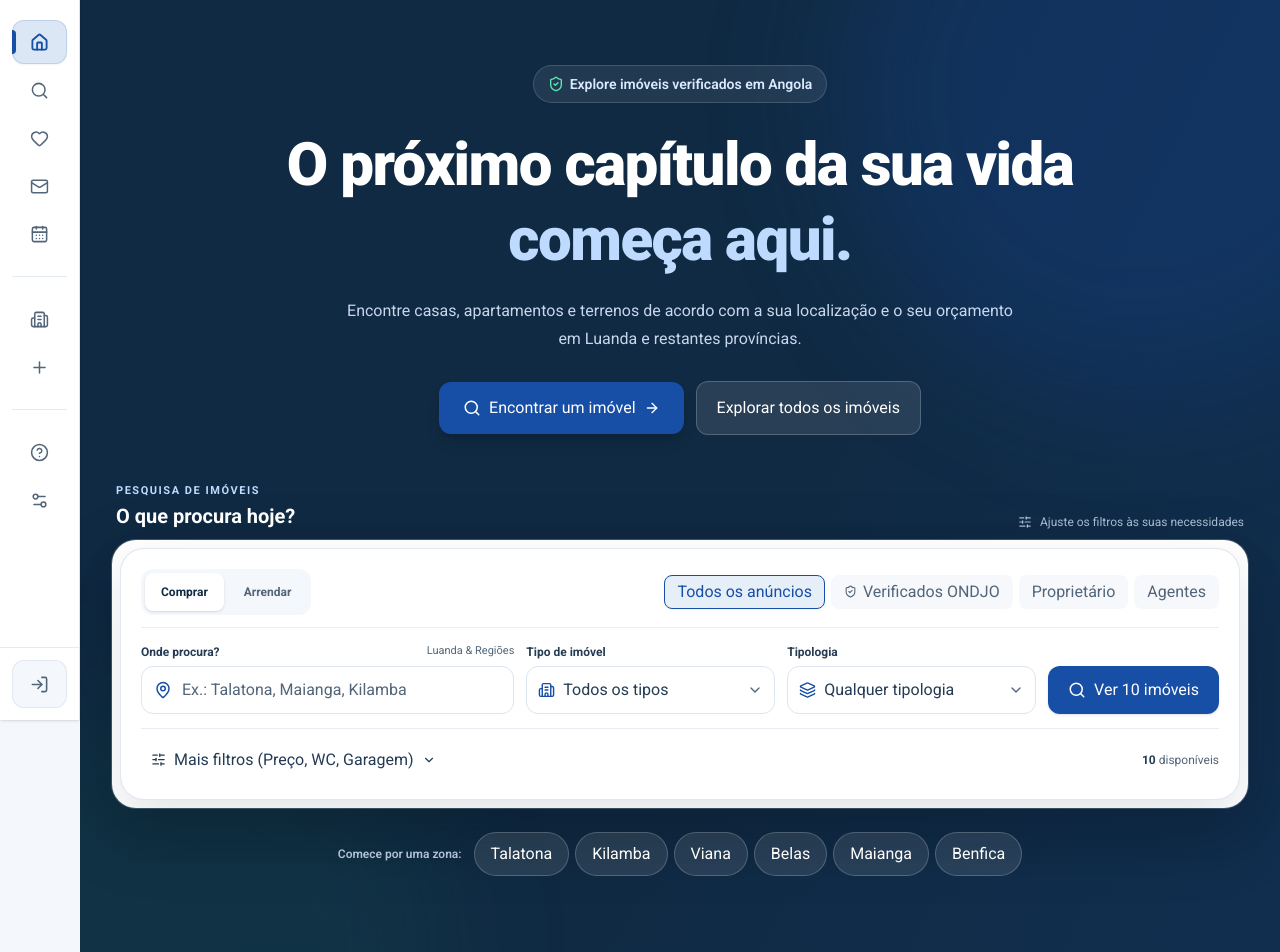
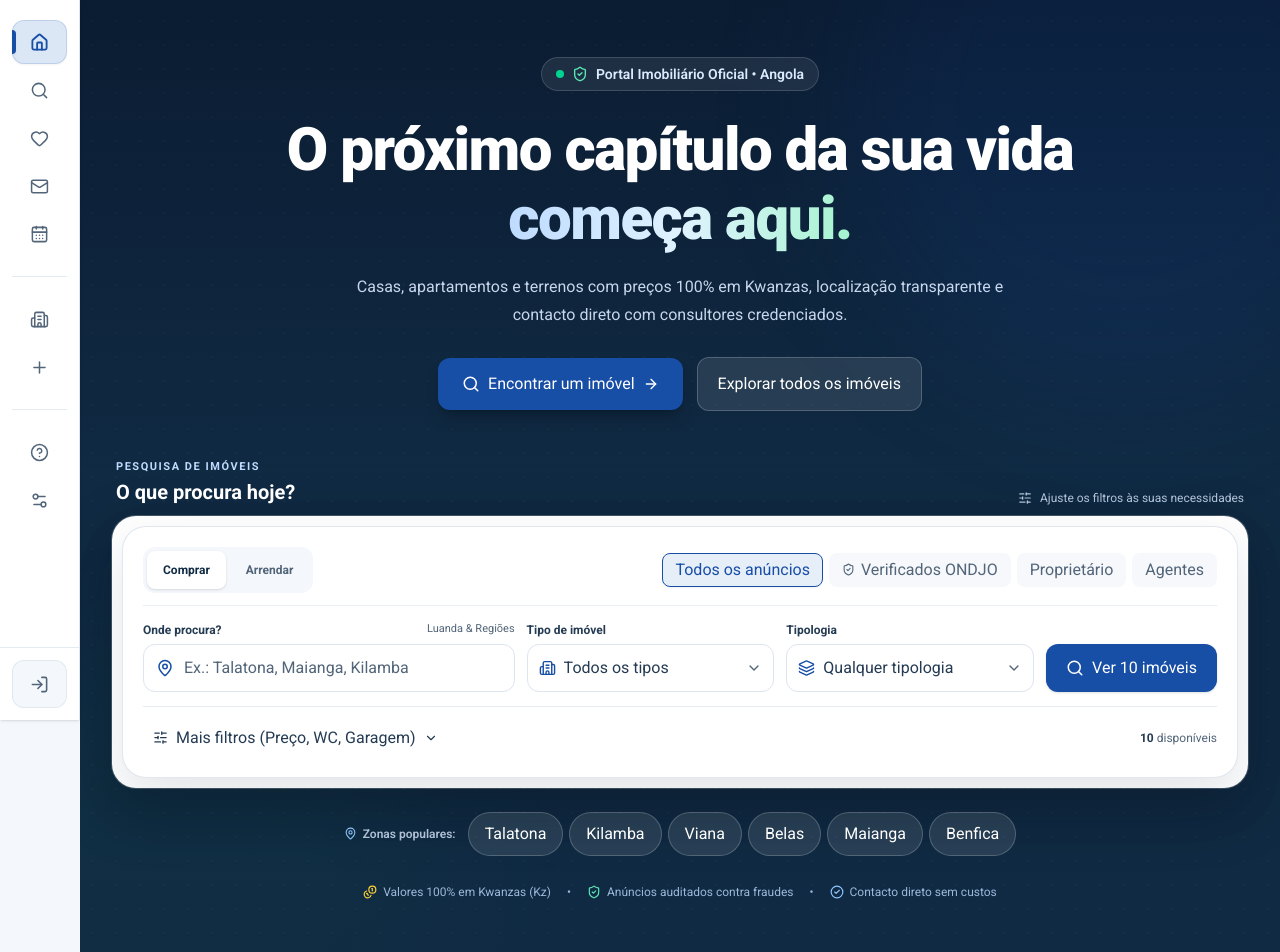
Before and after one commit to Hugo-JC/ondjo, a React (Vite) app: page / in a window 1280 px wide. Shown: the part 80-1032 px from the top of the page. Built offline with nearby package versions, Linux system fonts and the light colour scheme.

Commit message:
feat: redesign da secção hero da Home e otimização de imagens (src/pages/Home.tsx)

```diff
--- a/src/pages/Home.tsx
+++ b/src/pages/Home.tsx
@@ -1,5 +1,8 @@
 import {
   ArrowRight,
+  CheckCircle2,
+  Coins,
+  MapPin,
   Search,
   ShieldCheck,
   SlidersHorizontal,
@@ -62,51 +65,71 @@ export function Home() {
 
   return (
     <main>
-      {/* Hero: identidade e chamada à pesquisa otimizado para telemóvel */}
+      {/* =========================================================
+          HERO SECTION REDESIGNED: "O próximo capítulo da sua vida começa aqui."
+          Fidelidade total ao style-guide ONDJO:
+          - Fundo ondjo-navy com iluminação ambiente e gradiente suave
+          - Tipografia com escala fluida para telemóveis e desktop
+          - Alvos de toque táteis (mínimo 44px/48px)
+          - Indicadores de confiança locais (Kwanza, Anúncios Verificados)
+          ========================================================= */}
       <section className="relative isolate overflow-hidden bg-ondjo-navy">
-        {/* Elementos decorativos de fundo */}
+        {/* Iluminação ambiente subtil e grelha decorativa suave */}
         <div
           aria-hidden="true"
           className="pointer-events-none absolute inset-0 -z-10 overflow-hidden"
         >
-          <div className="absolute -right-40 -top-48 size-96 rounded-full bg-ondjo-blue/25 blur-3xl sm:size-150" />
-          <div className="absolute -bottom-64 -left-40 size-80 rounded-full bg-ondjo-green/15 blur-3xl sm:size-130" />
-          <div className="absolute inset-0 bg-[linear-gradient(115deg,rgba(16,42,67,0.15),transparent_55%,rgba(23,78,166,0.12))]" />
+          {/* Brilho suave azul da marca */}
+          <div className="absolute -right-20 -top-40 size-80 rounded-full bg-ondjo-blue/20 blur-3xl sm:-right-32 sm:size-140" />
+
+          {/* Brilho verde de confiança da marca */}
+          <div className="absolute -bottom-40 -left-20 size-80 rounded-full bg-ondjo-green/15 blur-3xl sm:-left-32 sm:size-120" />
+
+          {/* Gradiente de profundidade */}
+          <div className="absolute inset-0 bg-gradient-to-b from-slate-950/40 via-transparent to-ondjo-navy/80" />
+
+          {/* Textura sutil de padrão */}
+          <div className="absolute inset-0 bg-[radial-gradient(rgba(255,255,255,0.06)_1px,transparent_1px)] [background-size:24px_24px] opacity-40" />
         </div>
 
-        <div className="relative mx-auto max-w-7xl px-4 pb-10 pt-8 sm:px-6 sm:pb-16 sm:pt-16 lg:px-8 lg:pb-20 lg:pt-20">
-          {/* Mensagem principal */}
+        <div className="relative mx-auto max-w-7xl px-4 pb-10 pt-8 sm:px-6 sm:pb-16 sm:pt-14 lg:px-8 lg:pb-20 lg:pt-18">
+          {/* Conteúdo Principal do Hero */}
           <motion.div
-            initial={reduceMotion ? undefined : { opacity: 0, y: 12 }}
+            initial={reduceMotion ? undefined : { opacity: 0, y: 14 }}
             animate={{ opacity: 1, y: 0 }}
             transition={{ duration: 0.4 }}
             className="mx-auto max-w-4xl text-center"
           >
-            <div className="inline-flex items-center gap-1.5 rounded-full border border-white/15 bg-white/[0.08] px-3 py-1.5 text-xs font-semibold text-blue-100 sm:px-3.5 sm:py-2 sm:text-sm">
+            {/* Badge de Verificação e Contexto Nacional */}
+            <div className="inline-flex items-center gap-2 rounded-full border border-white/15 bg-white/[0.08] px-3.5 py-1.5 text-xs font-semibold text-blue-100 backdrop-blur-md sm:text-sm">
+              <span className="flex size-2 rounded-full bg-emerald-400 animate-pulse" />
               <ShieldCheck
                 size={16}
                 aria-hidden="true"
                 className="text-emerald-300 shrink-0"
               />
-              <span>Explore imóveis verificados em Angola</span>
+              <span>Portal Imobiliário Oficial • Angola</span>
             </div>
 
-            <h1 className="mx-auto mt-4 max-w-4xl text-3xl font-black leading-tight tracking-tight text-white sm:mt-6 sm:text-5xl lg:text-6xl">
+            {/* Título Principal Redesenhado */}
+            <h1 className="mx-auto mt-4 max-w-4xl text-3xl font-black leading-[1.15] tracking-tight text-white sm:mt-6 sm:text-5xl lg:text-6xl">
               O próximo capítulo da sua vida{" "}
-              <span className="text-blue-200">começa aqui.</span>
+              <span className="text-transparent bg-clip-text bg-gradient-to-r from-blue-200 via-sky-100 to-emerald-200">
+                começa aqui.</span>
             </h1>
 
-            <p className="mx-auto mt-3.5 max-w-2xl text-xs leading-relaxed text-blue-100/90 sm:mt-5 sm:text-base sm:leading-7">
-              Encontre casas, apartamentos e terrenos de acordo com a sua
-              localização e o seu orçamento em Luanda e restantes províncias.
+            {/* Subtítulo Acolhedor e Claro */}
+            <p className="mx-auto mt-3.5 max-w-2xl text-xs sm:text-base leading-relaxed text-blue-100/90 sm:mt-5 sm:leading-7">
+              Casas, apartamentos e terrenos com preços 100% em Kwanzas,
+              localização transparente e contacto direto com consultores credenciados.
             </p>
 
-            {/* CTAs com alvos de toque generosos (mínimo 48px) */}
-            <div className="mt-6 flex flex-col items-center justify-center gap-2.5 sm:mt-7 sm:flex-row sm:gap-3">
+            {/* Botões de Ação com excelente alvo de toque */}
+            <div className="mt-6 flex flex-col items-center justify-center gap-2.5 sm:mt-7 sm:flex-row sm:gap-3.5">
               <button
                 type="button"
                 onClick={goToSearch}
-                className="inline-flex min-h-12 w-full items-center justify-center gap-2 rounded-xl bg-ondjo-blue px-6 py-3.5 text-sm font-bold text-white shadow-lg shadow-black/15 transition hover:bg-blue-700 active:scale-[0.98] focus-visible:outline-2 focus-visible:outline-offset-4 focus-visible:outline-white sm:w-auto"
+                className="inline-flex min-h-12 w-full items-center justify-center gap-2 rounded-xl bg-ondjo-blue px-6 py-3.5 text-sm font-bold text-white shadow-lg shadow-black/20 transition hover:bg-blue-700 active:scale-[0.98] focus-visible:outline-2 focus-visible:outline-offset-4 focus-visible:outline-white sm:w-auto"
               >
                 <Search size={18} aria-hidden="true" />
                 <span>Encontrar um imóvel</span>
@@ -123,7 +146,7 @@ export function Home() {
             </div>
           </motion.div>
 
-          {/* Pesquisa: elemento principal da página */}
+          {/* Painel Central de Pesquisa */}
           <motion.div
             ref={searchRef}
             initial={reduceMotion ? undefined : { opacity: 0, y: 16 }}
@@ -145,13 +168,14 @@ export function Home() {
                 </h2>
               </div>
 
-              <div className="hidden items-center gap-2 text-xs text-blue-100/75 sm:flex">
+              <div className="hidden items-center gap-2 text-xs text-blue-100/80 sm:flex">
                 <SlidersHorizontal size={14} aria-hidden="true" />
                 Ajuste os filtros às suas necessidades
               </div>
             </div>
 
-            <div className="rounded-2xl bg-white p-1.5 shadow-[0_24px_70px_rgba(0,0,0,0.22)] ring-1 ring-white/20 sm:rounded-3xl sm:p-2">
+            {/* Container da Barra com contraste refinado */}
+            <div className="rounded-2xl bg-white p-2 shadow-[0_20px_60px_rgba(0,0,0,0.25)] ring-1 ring-white/20 sm:rounded-3xl sm:p-2.5">
               <SearchBar
                 value={filters}
                 onChange={setFilters}
@@ -159,11 +183,12 @@ export function Home() {
               />
             </div>
 
-            {/* Atalhos de localização com scroll horizontal táctil no mobile */}
+            {/* Barra de atalhos rápidos por zona (scroll táctil suave no mobile) */}
             <div className="mt-4 flex flex-col items-center gap-2 sm:mt-5 sm:flex-row sm:justify-center sm:gap-3">
-              <span className="text-xs font-semibold text-blue-100/80 shrink-0">
-                Comece por uma zona:
-              </span>
+              <div className="flex items-center gap-1.5 text-xs font-semibold text-blue-100/80 shrink-0">
+                <MapPin size={13} className="text-blue-300" aria-hidden="true" />
+                <span>Zonas populares:</span>
+              </div>
 
               <div className="flex max-w-full w-full sm:w-auto overflow-x-auto no-scrollbar scroll-smooth gap-1.5 py-1 -mx-4 px-4 sm:mx-0 sm:px-0 sm:flex-wrap sm:justify-center">
                 {locations.slice(0, 6).map((location) => {
@@ -178,7 +203,7 @@ export function Home() {
                       className={[
                         "min-h-11 shrink-0 rounded-full border px-4 py-2 text-xs font-semibold transition-all active:scale-95 focus-visible:outline-2 focus-visible:outline-offset-2 focus-visible:outline-white",
                         selected
-                          ? "border-white bg-white text-ondjo-navy shadow-xs"
+                          ? "border-white bg-white text-ondjo-navy shadow-sm"
                           : "border-white/20 bg-white/10 text-white hover:border-white/40 hover:bg-white/15",
                       ].join(" ")}
                     >
@@ -187,6 +212,24 @@ export function Home() {
                   );
                 })}
               </div>
+            </div>
+
+            {/* 3 Garantias Centrais no Hero */}
+            <div className="mt-6 flex flex-wrap items-center justify-center gap-4 text-[11px] sm:text-xs text-blue-200/80">
+              <span className="inline-flex items-center gap-1.5">
+                <Coins size={14} className="text-amber-300" />
+                Valores 100% em Kwanzas (Kz)
+              </span>
+              <span className="hidden sm:inline">•</span>
+              <span className="inline-flex items-center gap-1.5">
+                <ShieldCheck size={14} className="text-emerald-300" />
+                Anúncios auditados contra fraudes
+              </span>
+              <span className="hidden sm:inline">•</span>
+              <span className="inline-flex items-center gap-1.5">
+                <CheckCircle2 size={14} className="text-blue-300" />
+                Contacto direto sem custos
+              </span>
             </div>
           </motion.div>
         </div>
```
